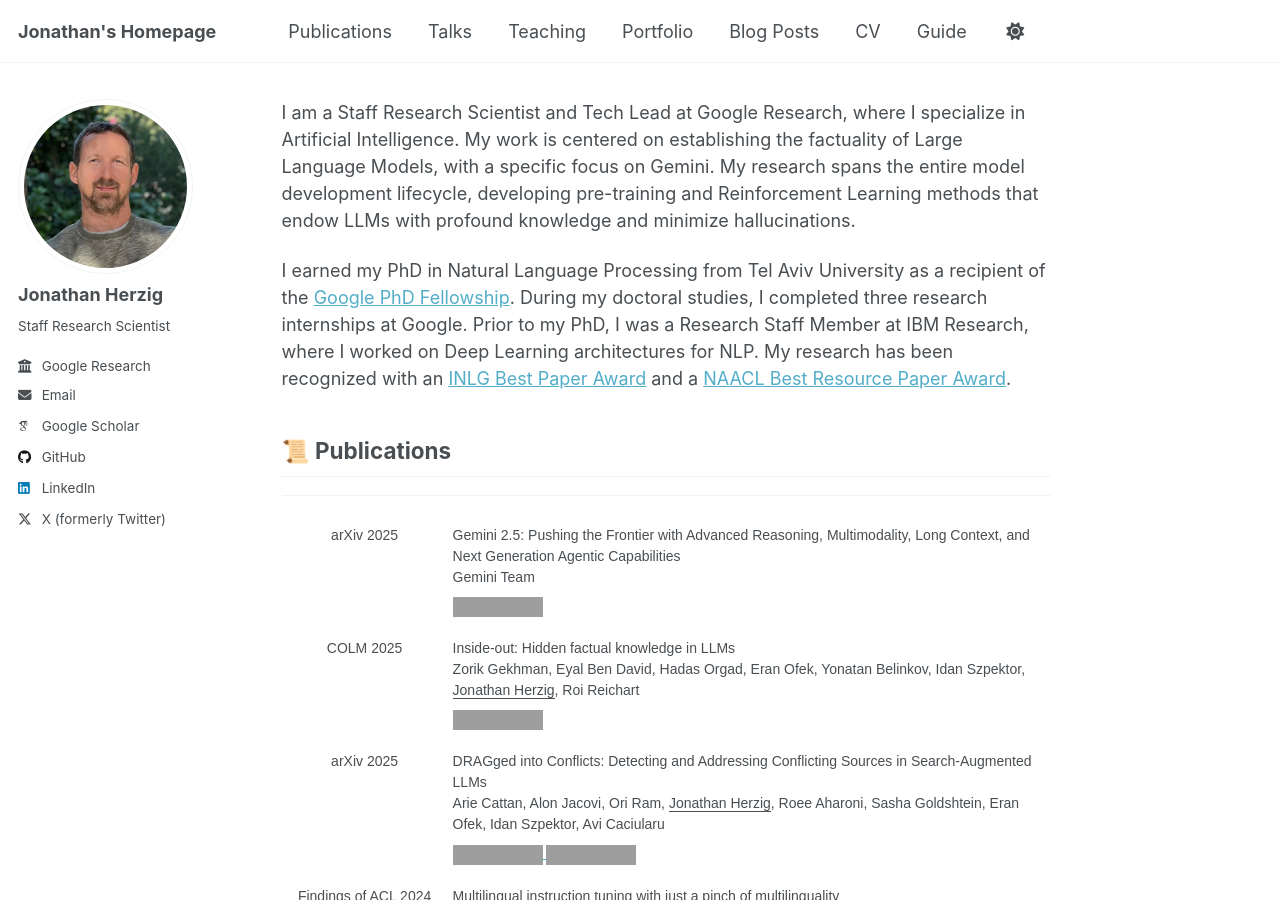
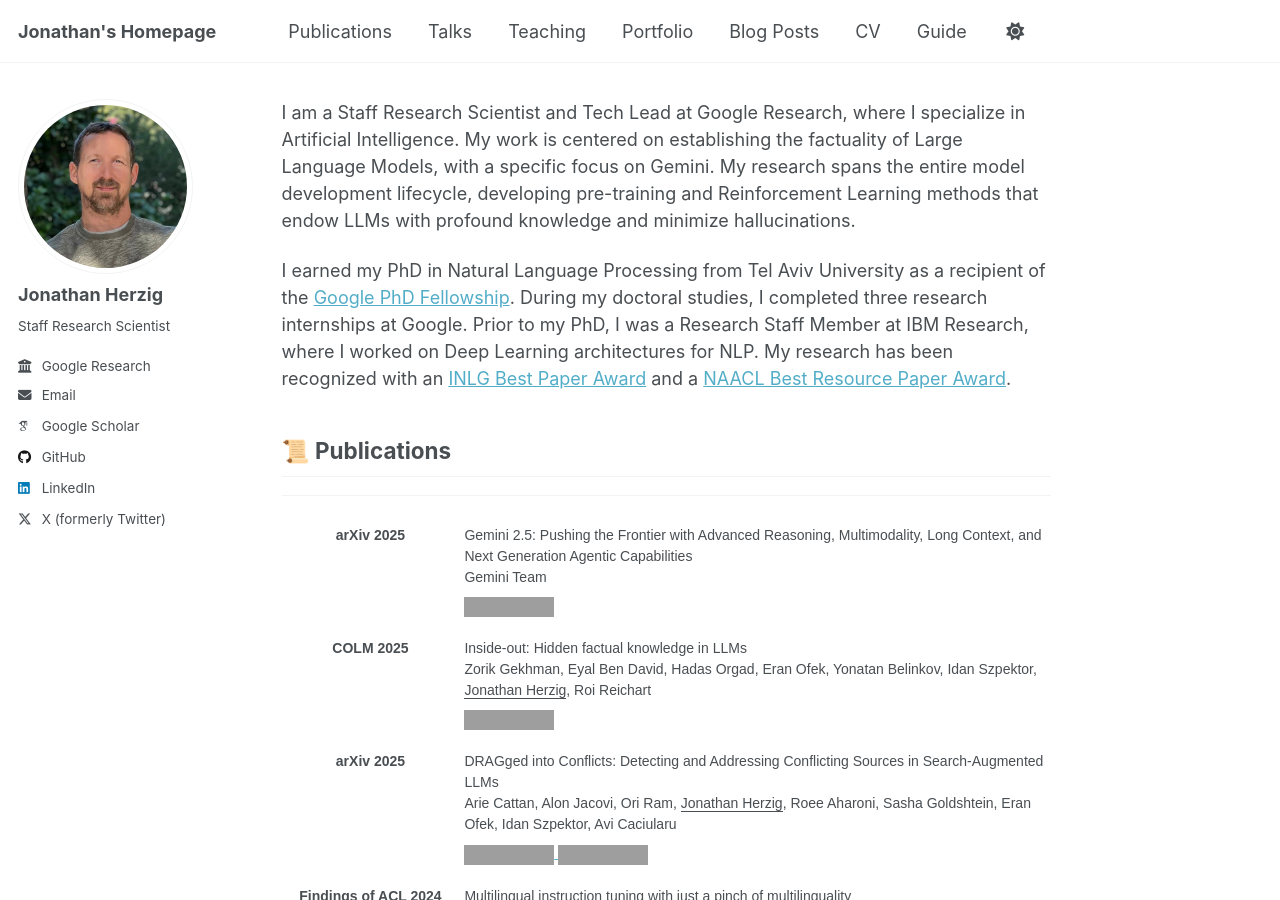
Before and after one commit to jonathanherzig/new-homepage, a Jekyll site: the page built from _pages/about.md, in a window 1280 px wide and 900 px high. Built offline with Jekyll 4.4.1, drawn with Linux system fonts in a browser that asks for light colours; some web fonts are replaced; a script that is not in the unit is left out; grey boxes are pictures that could not be loaded.

Commit message:
Update about.md

```diff
--- a/_pages/about.md
+++ b/_pages/about.md
@@ -25,7 +25,7 @@ I earned my PhD in Natural Language Processing from Tel Aviv University as a rec
   <tbody>
     {% for pub in site.data.publications %}
     <tr>
-      <td class="tg-wk8r">{{ pub.venue }}</td>
+      <td class="tg-wk8r"><strong>{{ pub.venue }}</strong></td>
       <td class="tg-oe15">
         {{ pub.title }}
 
```
